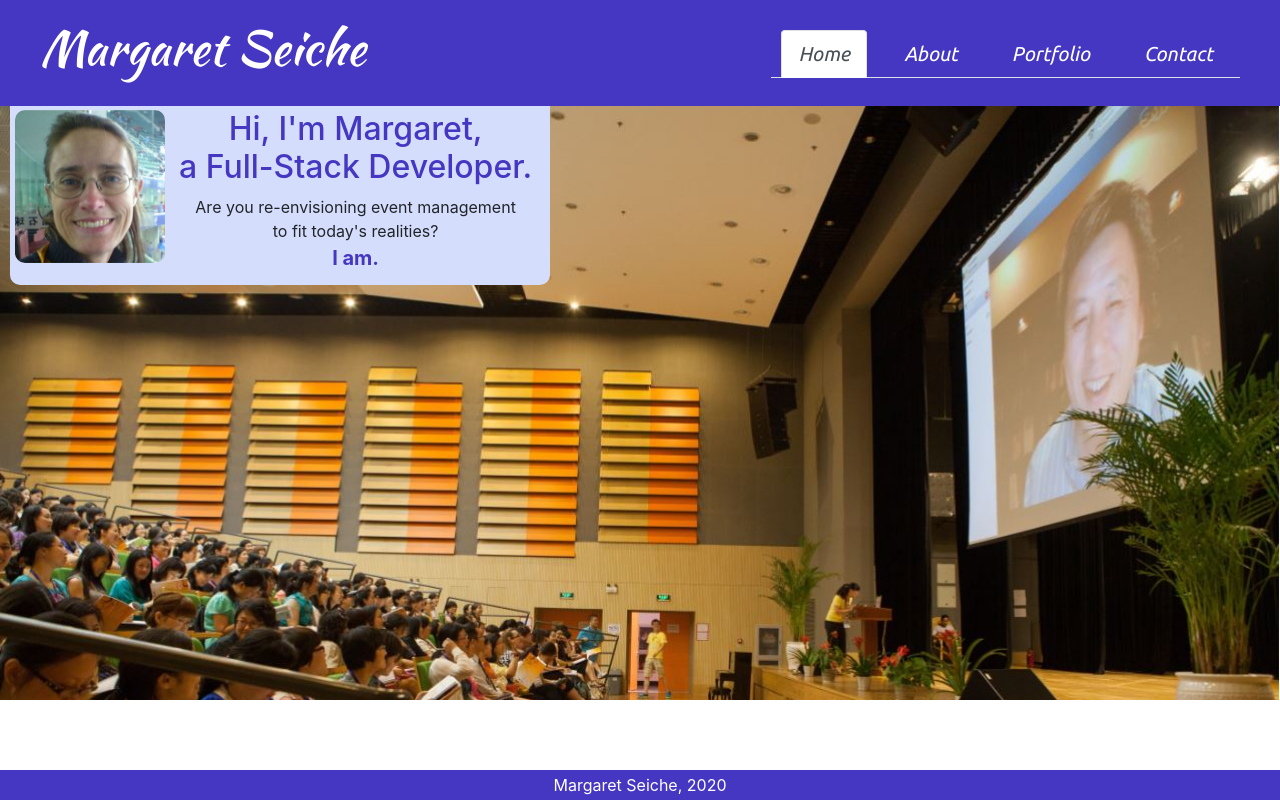
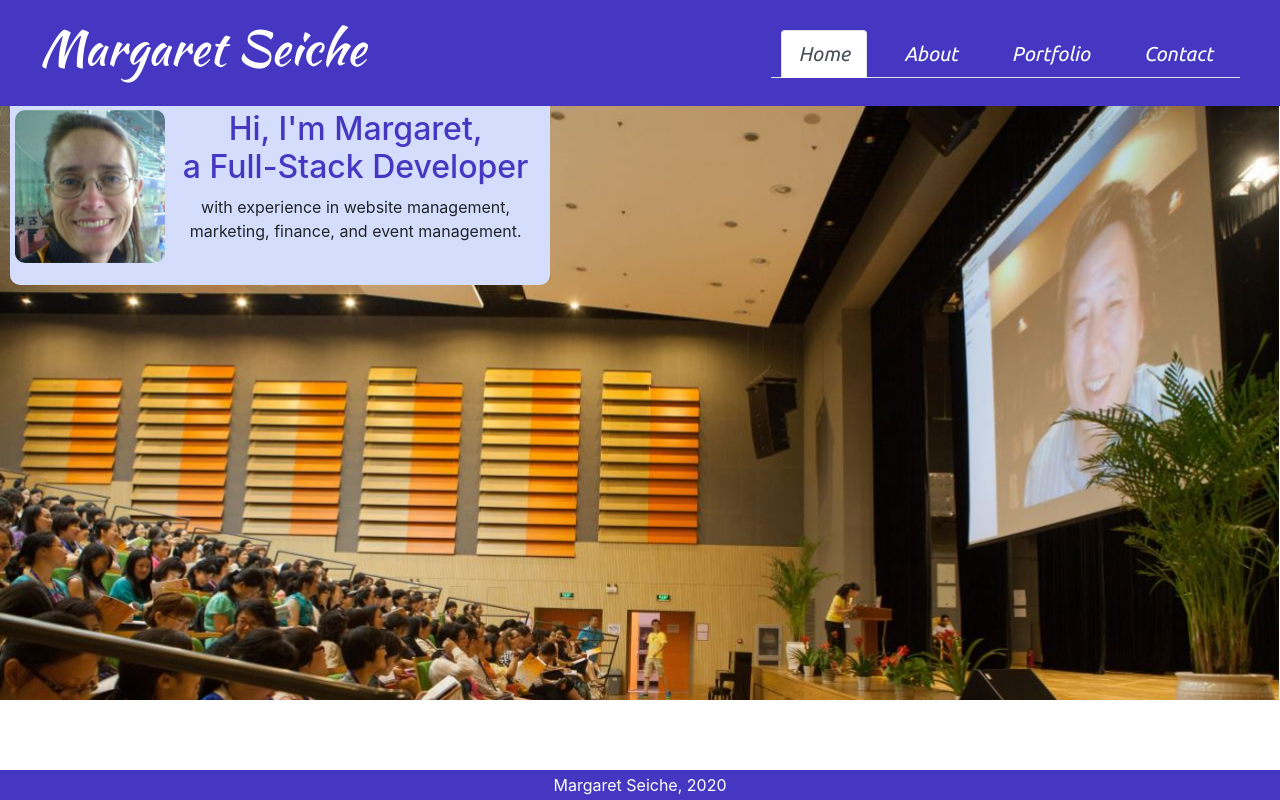
Before and after one commit to margaretseiche/10202020reactportfolio, a React (Create React App) app: page / in a window 1280 px wide. Built offline with nearby package versions, Linux system fonts and the light colour scheme.

Commit message:
changed homepage

```diff
--- a/src/pages/Home/index.js
+++ b/src/pages/Home/index.js
@@ -25,8 +25,8 @@ function Home() {
           </section>
 
           <section id="main-bio">
-            <h2 id="index-bio-intro">Hi, I'm Margaret,<br /> a Full-Stack Developer.</h2>
-            <p>Are you re-envisioning event management<br /> to fit today's realities? <br /><span style={style.spanStyle}><b> I am.</b></span></p>
+            <h2 id="index-bio-intro">Hi, I'm Margaret,<br /> a Full-Stack Developer</h2>
+            <p>with experience in website management,<br /> marketing, finance, and event management. <br /></p>
           </section>
         </Bio>
       </main>
```
